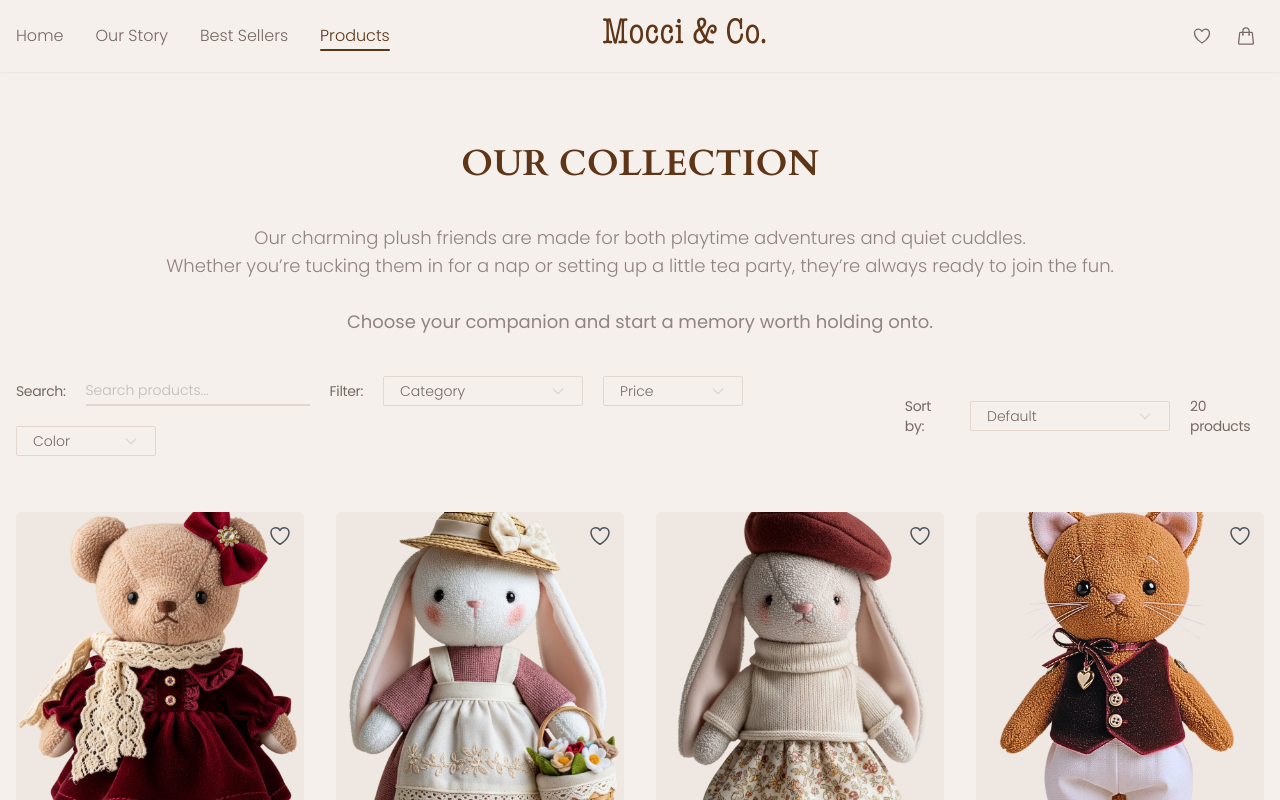
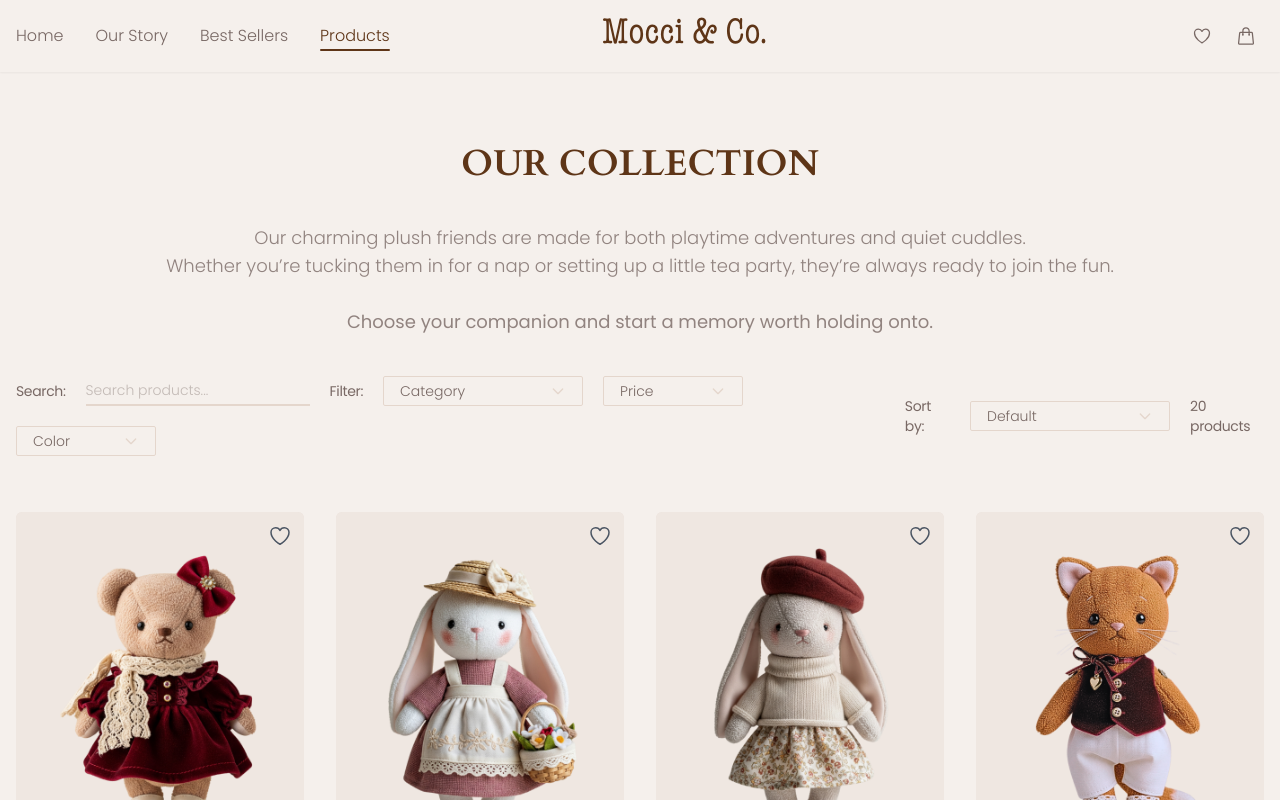
Before and after one commit to isabelli-mocci/handwork-ecommerce, a React (Vite) app: page /products in a window 1280 px wide. Built offline with nearby package versions, Linux system fonts and the light colour scheme.

Commit message:
refactor(styles): improve product card styles readability and maintainability\n\n- Improved naming and code consistency\n- Enhanced formatting for clarity\n- Code is self-explanatory and extensible

```diff
--- a/src/styles/productCard.styles.ts
+++ b/src/styles/productCard.styles.ts
@@ -1,6 +1,6 @@
 export const CARD_CLASS = 'bg-secondary overflow-hidden group rounded-md flex flex-col';
-export const IMAGE_WRAPPER_CLASS = 'relative w-full aspect-[4/5] md:aspect-[4/5] flex items-center justify-center bg-white/40 overflow-hidden';
-export const IMAGE_CLASS = 'max-h-full max-w-full object-contain rounded-lg transition-transform duration-300 group-hover:scale-105 p-';
+export const IMAGE_WRAPPER_CLASS = 'relative w-full aspect-[4/5] md:aspect-[4/5] flex justify-center bg-white/40 overflow-hidden';
+export const IMAGE_CLASS = 'max-h-full max-w-full object-contain rounded-lg transition-transform duration-300 group-hover:scale-105';
 export const CONTENT_CLASS = 'p-2 text-left flex-1 flex flex-col justify-between bg-background';
 export const TITLE_CLASS = 'text-sm lg:text-lg font-normal group-hover:underline group-hover:decoration-2 group-hover:underline-offset-4 transition-all duration-200';
 export const PRICE_CLASS = 'text-base lg:text-xl font-extralight mb-4';
```
